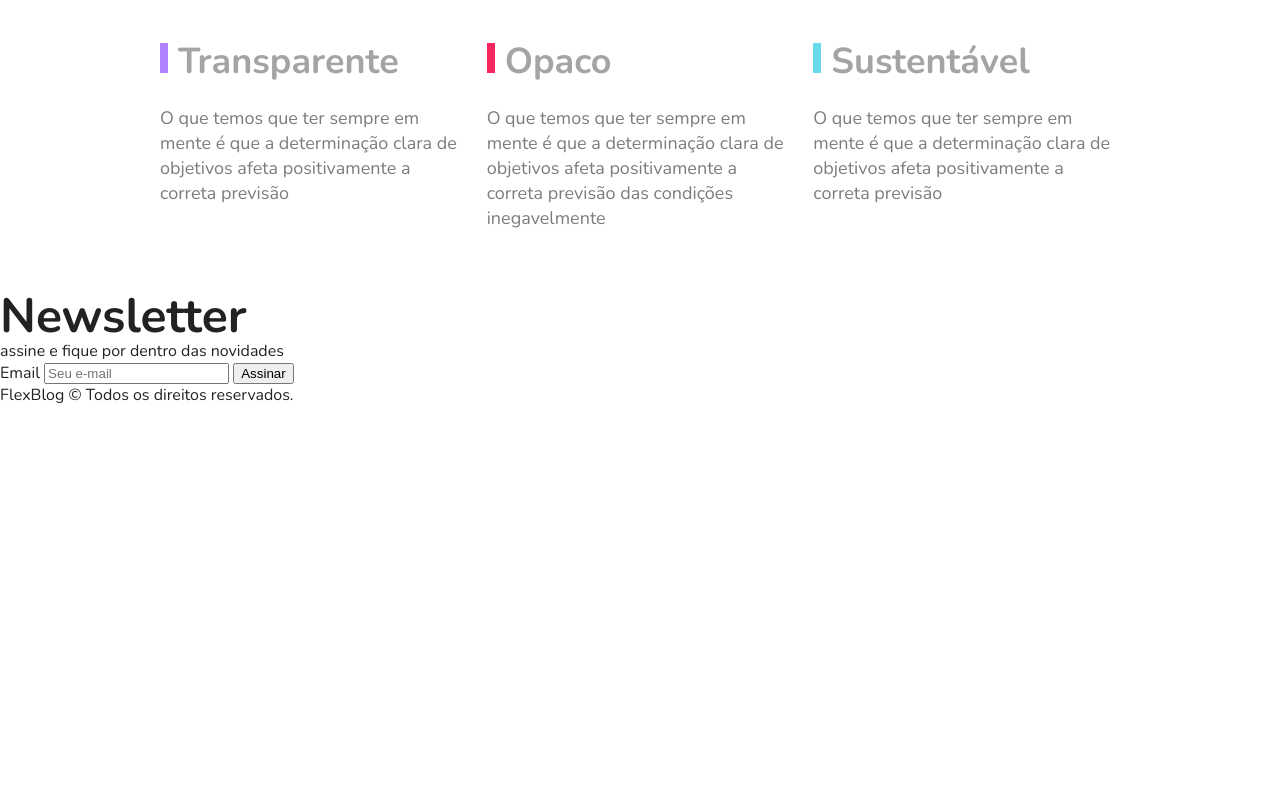
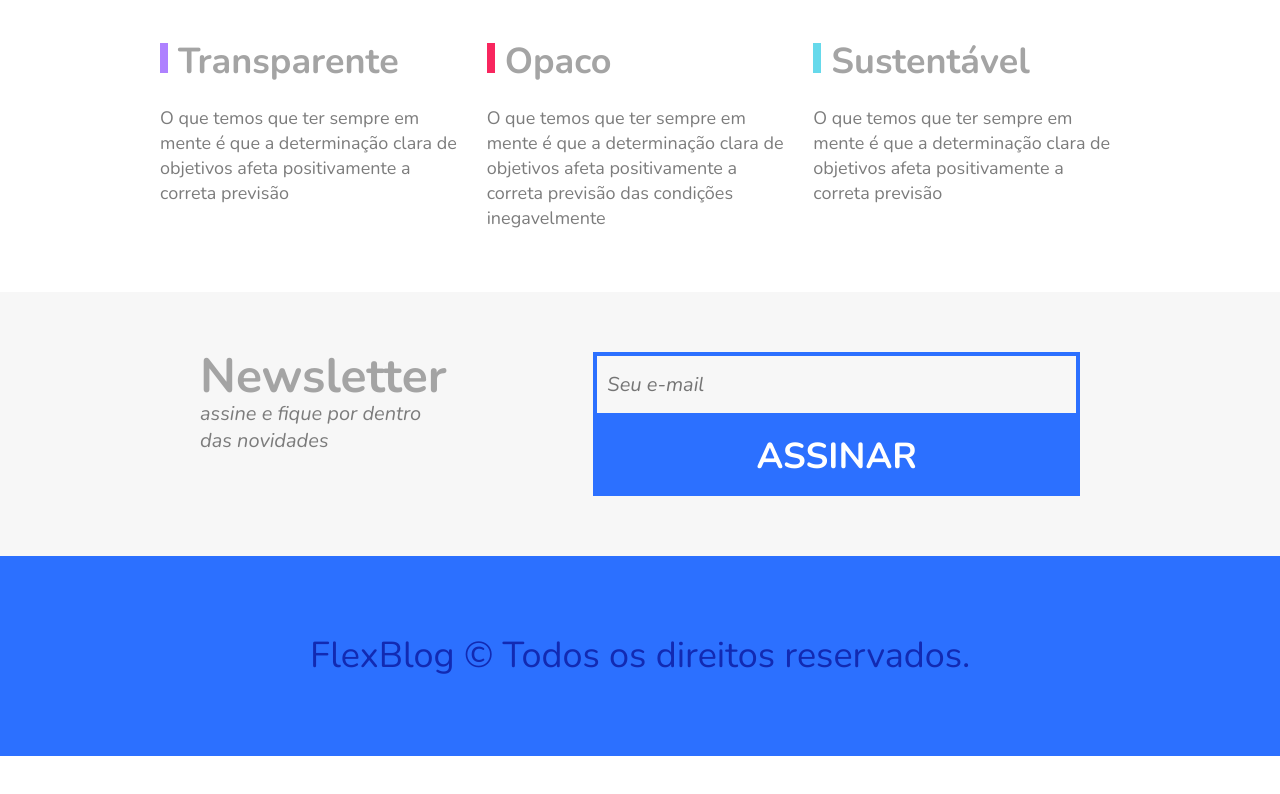
Before and after one commit to lucassilvad/flexblog, a plain HTML site: page index.html in a window 1280 px wide. Shown: the part 2754-3548 px from the top of the page. After the commit the page ends 3510 px from the top, so only its background shows below. Drawn offline with nearby package versions, Linux system fonts and the light colour scheme.

Commit message:
newsletter

```diff
--- /dev/null
+++ b/css/footer.css
@@ -0,0 +1,9 @@
+.footer {
+  display: flex;
+  justify-content: center;
+  align-items: center;
+  height: 200px;
+  font-size: 2.25rem;
+  background: #2c70ff;
+  color: #122ab2;
+}
--- a/css/global.css
+++ b/css/global.css
@@ -2,7 +2,6 @@ body {
   font-family: "Nunito", Arial, Helvetica, sans-serif;
   margin: 0;
   color: #222;
-  height: 10000px;
 }
 
 h1,
--- /dev/null
+++ b/css/newsletter.css
@@ -0,0 +1,74 @@
+.newsletter {
+  display: flex;
+  flex-wrap: wrap;
+  gap: 20px 0;
+  justify-content: space-between;
+  background: #f7f7f7;
+  padding: 60px calc((100% - 920px) / 2);
+}
+
+.newsletter-info {
+  flex: 1 1 240px;
+  margin-left: 20px;
+  margin-right: 10px;
+  margin: 0 20px;
+}
+
+.newsletter h1 {
+  color: #a4a4a4;
+}
+
+.newsletter p {
+  font-size: 1.25rem;
+  font-style: italic;
+  max-width: 230px;
+  color: #7c7c7c;
+}
+
+.newsletter label {
+  position: absolute;
+  opacity: 0;
+}
+
+.newsletter-form {
+  flex: 2 1 260px;
+  align-self: center;
+  display: flex;
+  flex-wrap: wrap;
+  /* margin-right: 20px;
+  margin-left: 20px; */
+  margin: 0 20px;
+}
+
+.newsletter input[type="email"] {
+  flex: 3 1 260px;
+  font-family: "Nunito", Arial, Helvetica, sans-serif;
+  font-size: 1.25rem;
+  font-style: italic;
+  color: #7c7c7c;
+  background: transparent;
+  border: 4px solid #2c70ff;
+  padding: 15px 10px;
+  border-radius: 0;
+  margin: 0;
+}
+
+.newsletter button {
+  flex: 1 1 260px;
+  font-family: "Nunito", Arial, Helvetica, sans-serif;
+  font-size: 2.25rem;
+  font-weight: bold;
+  text-transform: uppercase;
+  border: none;
+  background: #2c70ff;
+  color: #fff;
+  margin: 0;
+  padding: 15px 10px;
+  cursor: pointer;
+}
+
+@media (max-width: 600px) {
+  .newsletter button {
+    font-size: 1.5rem;
+  }
+}
--- a/css/style.css
+++ b/css/style.css
@@ -26,3 +26,11 @@
 /* Qualidade */
 
 @import "./qualidade.css";
+
+/* NewsLetter */
+
+@import "./newsletter.css";
+
+/* Footer */
+
+@import "./footer.css";
```
